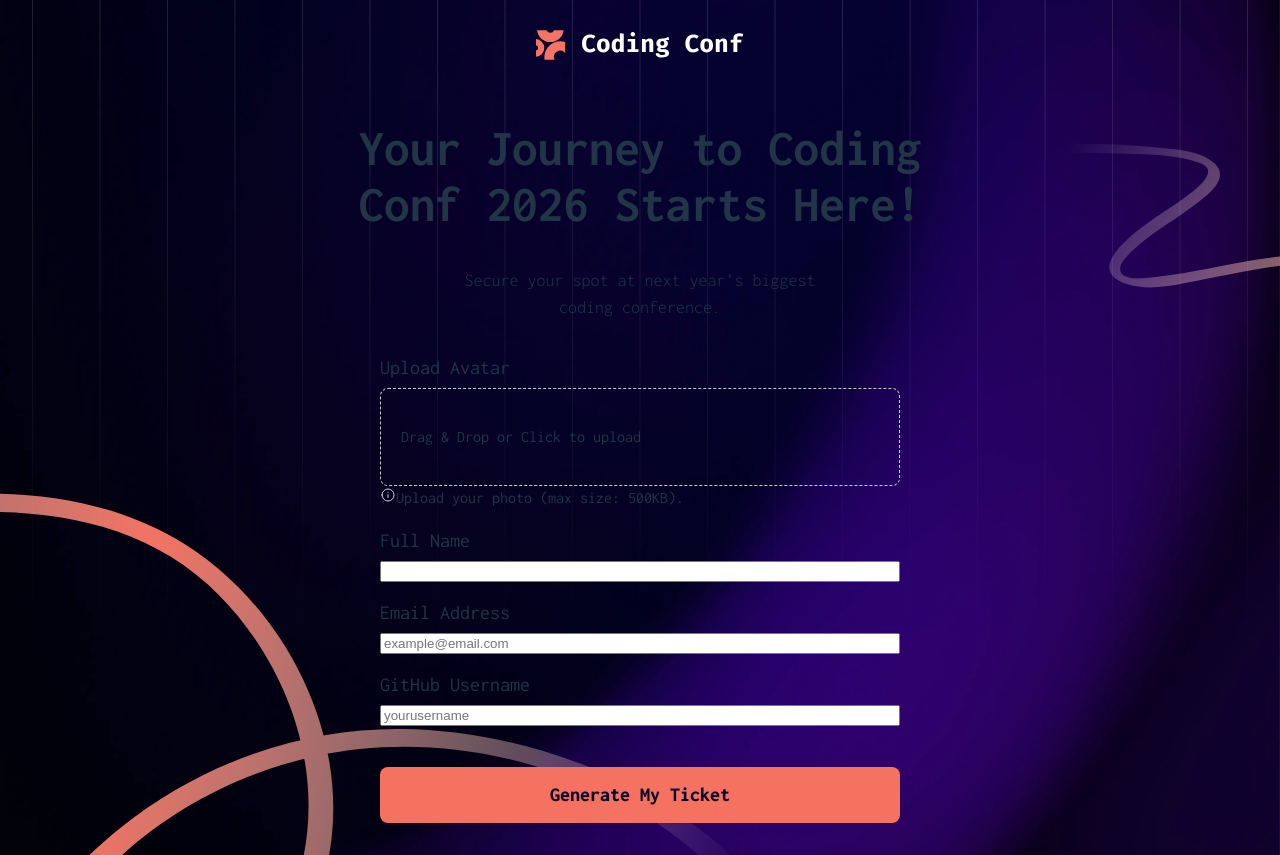
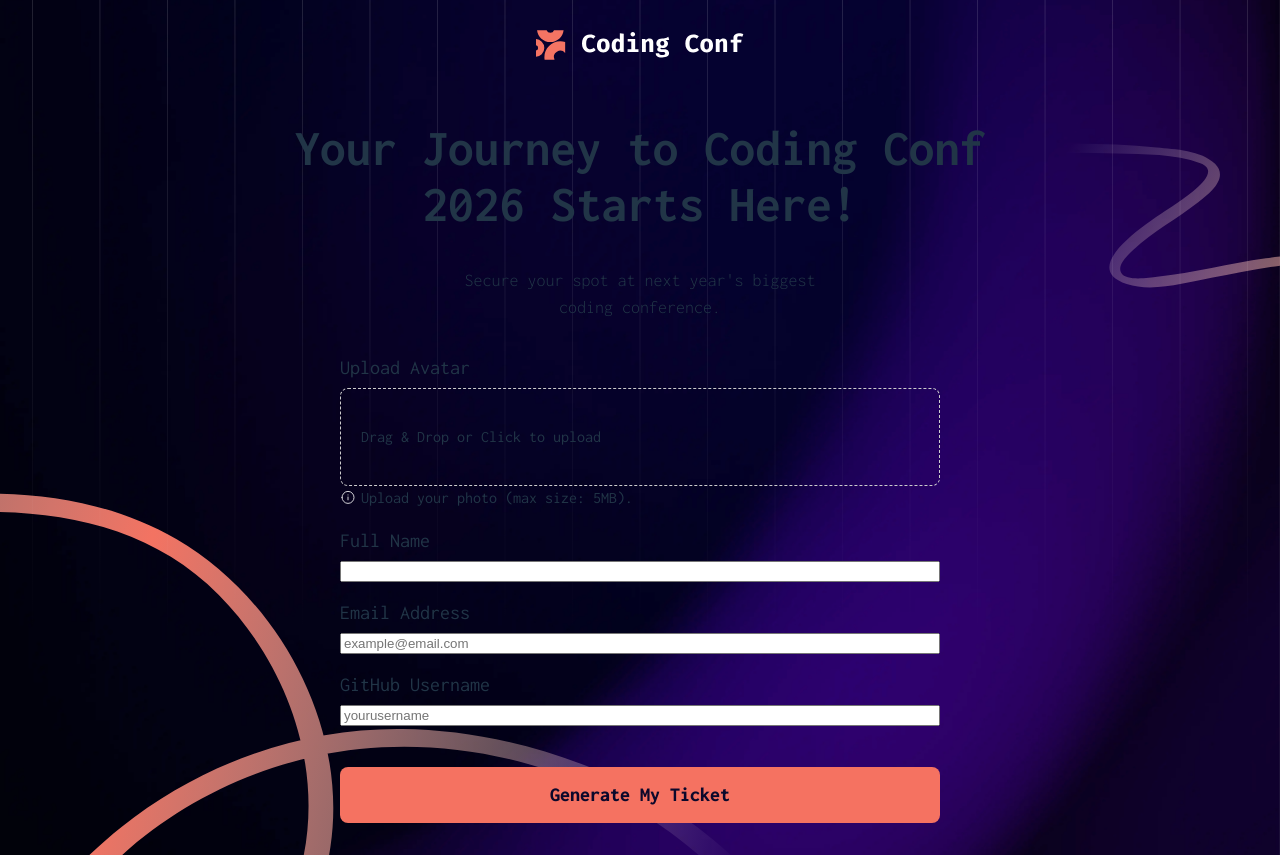
Before and after one commit to gregmccord/conference-tickets, a React (Vite) app: page /#/ in a window 1280 px wide. Built offline with nearby package versions, Linux system fonts and the light colour scheme.

Commit message:
fixed many more things

```diff
--- a/package.json
+++ b/package.json
@@ -14,7 +14,6 @@
   },
   "dependencies": {
     "heic2any": "^0.0.4",
-    "image-conversion": "^2.1.1",
     "prettier": "^3.5.0",
     "react": "^19.0.0",
     "react-dom": "^19.0.0",
--- a/src/components/error.tsx
+++ b/src/components/error.tsx
@@ -7,11 +7,22 @@ interface ErrorMessageProps {
 
 const ErrorMessage: React.FC<ErrorMessageProps> = ({ message }) => {
   return (
-    <span style={{ color: "red", fontSize: "12px" }}>
-      <img src={infoLogo} className="info" alt="info error" />
+    <span style={styles.message}>
+      <img style={styles.icon} src={infoLogo} className="info" alt="info error" />
       {message}
     </span>
   );
 };
 
+const styles = {
+  message : {
+    color: "red"
+  },
+  icon : {
+    paddingRight: "5px",
+    transform: "translateY(15%)",
+    filter: "invert(10%) sepia(100%) saturate(7489%) hue-rotate(359deg) brightness(92%) contrast(117%)",
+  }
+};
+
 export default ErrorMessage;
--- a/src/components/fileUpload.tsx
+++ b/src/components/fileUpload.tsx
@@ -119,11 +119,12 @@ const styles = {
     // text-align: "center",
     cursor: "pointer",
     transition: "border-color 0.3s ease",
+    display: "flex",
   },
   preview: {
     maxWidth: "100%",
     height: "auto",
-    marginTop: "10px",
+    margin: "0 auto",
   },
 };
 
--- a/src/components/info.tsx
+++ b/src/components/info.tsx
@@ -8,10 +8,15 @@ interface InfoMessageProps {
 const InfoMessage: React.FC<InfoMessageProps> = ({ message }) => {
   return (
     <span>
-      <img src={infoLogo} className="info" alt="info error" />
+      <img style={styles} src={infoLogo} className="info" alt="info error"/>
       {message}
     </span>
   );
 };
 
+const styles = {
+  paddingRight: "5px",
+  transform: "translateY(15%)",
+};
+
 export default InfoMessage;
--- a/src/index.css
+++ b/src/index.css
@@ -30,10 +30,6 @@ a:hover {
   font-style: normal;
 }
 
-html {
-  --vh: 1vh; /* Fallback for browsers that don't support custom properties */
-}
-
 body {
   font-family: "Inconsolata";
   margin: 0;
@@ -44,7 +40,7 @@ body {
   background-size: cover;
   background-position: center center;
   margin: 0;
-  min-height: calc(var(--vh, 1vh) * 100); /* Use custom property for dynamic height */
+  min-height: 100vh;
 }
 
 /* Mobile background image */
@@ -250,7 +246,7 @@ button:focus-visible {
 
 .pageHeader {
   margin-top: 15vh;
-  width: 75%;
+  width: 90%;
   max-width: 800px;
   min-width: 300px;
 }
--- a/src/pages/HomePage.tsx
+++ b/src/pages/HomePage.tsx
@@ -106,7 +106,7 @@ function HomePage() {
               setFileRejected={setFileRejected}
             />
             {!(imageError || fileRejected) && (
-              <InfoMessage message="Upload your photo (max size: 500KB)." />
+              <InfoMessage message="Upload your photo (max size: 5MB)." />
             )}
             {(imageError || fileRejected) && (
               <ErrorMessage message="Please upload a single valid image with max size: 5MB." />
--- a/src/styles/HomePage.css
+++ b/src/styles/HomePage.css
@@ -1,7 +1,7 @@
 .mainForm {
   padding: 2rem;
-  width: 65%;
-  max-width: 750px;
+  width: 80%;
+  max-width: 600px;
   min-width: 225px;
 }
 
```
Also changed, not shown: 1 other file (tests, documents, lock files or other folders).
